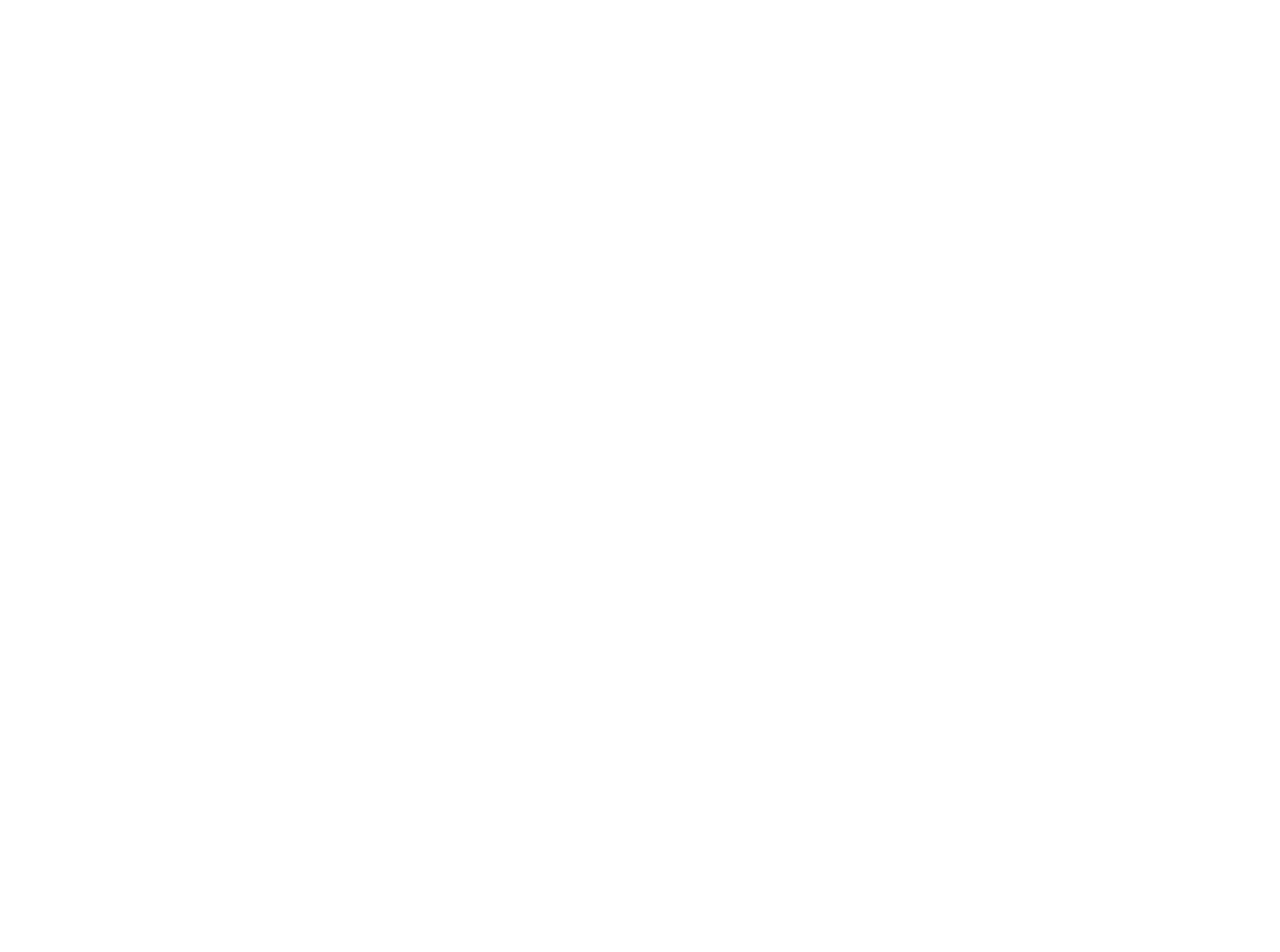
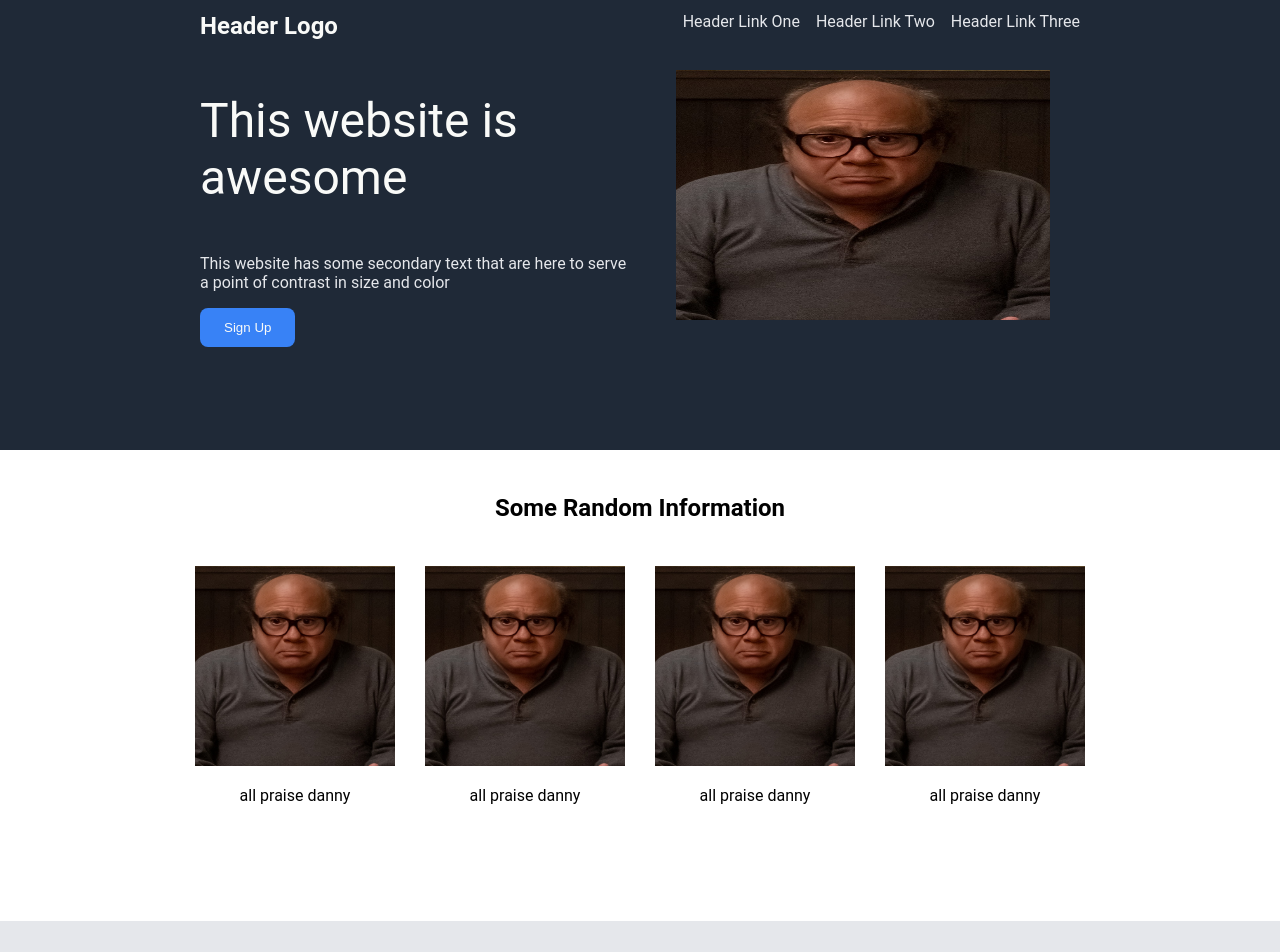
Before and after one commit to Lizzhan/landing-page, a plain HTML site: page index.html in a window 1280 px wide. Shown: the top 952 px of the page. Before the commit the page ends 800 px from the top, so only its background shows below. Drawn offline with Linux system fonts and the light colour scheme.

Commit message:
first draft completed

```diff
--- a/index.html
+++ b/index.html
@@ -1,4 +1,4 @@
-<!DOCTYPE html>
+  <!DOCTYPE html>
 <html>
     <head>
         <meta charset="UTF-8">
@@ -10,9 +10,78 @@
 
     <body>
 
+    <div class="section-one">
+
+      <div class="header">
+        <div class="logo">
+            Header Logo
+        </div>
+        <div class="links">
+          <a href="#">Header Link One</a>
+          <a href="#">Header Link Two</a>
+          <a href="#">Header Link Three</a>
+        </div>
+      </div>
+
+      <div class="hero">
+          <div class="hero-left">
+            <p class="hero-maintext">
+              This website is awesome
+            </p>
+            <p class="hero-secondarytext">
+              This website has some secondary text that are here to serve <br> a point of contrast in size and color
+            </p>
+            <button class="old-button">Sign Up</button>
+          </div>
+          <img class="widedanny" src="images/frank.jpg" height="250" width="450">
+      </div>
+    </div>
+
+    <div class="section-two">
+      <h2>Some Random Information</h2>
+
+      <div class="four-dannys">
+        <div class="info-imgs">
+          <img src="images/frank.jpg" alt="" height="200" width="200">
+          <p>all praise danny</p>
+        </div>
+        <div class="info-imgs">
+          <img src="images/frank.jpg" alt="" height="200" width="200">
+          <p>all praise danny</p>
+        </div>
+        <div class="info-imgs">
+          <img src="images/frank.jpg" alt="" height="200" width="200">
+          <p>all praise danny</p>
+        </div>
+        <div class="info-imgs">
+          <img src="images/frank.jpg" alt="" height="200" width="200">
+          <p>all praise danny</p>
+        </div>
+      </div>
+    </div>
+
+    <div class="section-three">
+      <p class="italiac">Mac: I'm gonna smash this (vase of flowers) over their goddam heads!
+        Dennis: Yes, Mac! Yes! I'm gonna blast them with this fire extinguisher!
+        Charlie: Okay, I'll toss hot soup in their faces.
+        Frank: I'm gonna pinch their dicks with this lobster.</p>
+        <h4>-Frank&Mac</h4>
+    </div>
+
+    <div class="section-four">
+      <div class="call-to-action">
+        <div class="section-four-text">
+          <h3>Call to action! It is time!</h3>
+          <p>Just sign up for this stupid petition so i can get my comission. I have mouths to feed. Mine</p>
+        </div>
+        <button class="new-button">Sign Up</button>
+      </div>
+    </div>
 
 
-
+    <footer>
+      <p>Copyright &copy; The Odin Project 2023</p>
+    </footer>
 
 
 
--- a/style.css
+++ b/style.css
@@ -0,0 +1,145 @@
+body {
+    font-family: 'Roboto', sans-serif;
+    margin:0;
+    padding:0;
+    display: flex;
+    flex-direction: column;
+    justify-content: center;
+}
+
+
+/*Section Two*/
+.section-one{
+    background-color: #1f2937;
+    padding-left: 200px;
+    padding-right: 200px;
+
+}
+
+a, .hero-secondarytext{
+    text-decoration: none;
+    color: #e5e7eb;
+    font-size: 16px;
+}
+
+.hero-maintext{
+    font-size: 48px;
+    font-weight: extra-bold;
+    color: #f9faf8;
+}
+
+.logo{
+    font-size: 24px;
+    font-weight: bold;
+    color: #f9faf8;
+}
+
+.old-button{
+    background-color: #3882f6;
+    color:#f9faf8;
+    border-radius: 8px ;
+    border: none;
+    padding-left: 24px;
+    padding-right: 24px;
+    padding-top: 12px;
+    padding-bottom: 12px;
+}
+
+.header, .hero{
+    display: flex;
+    justify-content: space-between;
+}
+
+.header{
+    padding-top: 12px;
+}
+
+.links{
+    display: flex;
+    justify-content: space-evenly;
+    gap: 16px;
+}
+
+.hero{
+    padding-top: 100p;
+    padding-bottom: 100px;
+    align-items: center;
+}
+
+.widedanny{
+    padding: 30px;
+}
+
+
+/*Section Two*/
+.section-two{
+    text-align: center;
+    padding-left: 200px;
+    padding-right: 200px;
+
+}
+
+h2{
+    padding: 24px;
+}
+.four-dannys{
+    display: flex;
+    justify-content: center;
+    gap: 30px;
+    margin-bottom: 100px;
+}
+
+/*Section Three*/
+.section-three{
+    background-color:#e5e7eb;
+    text-align: center;
+    padding-left: 200px;
+    padding-right: 200px;
+    padding-top: 100px;
+    padding-bottom: 100px;
+
+}
+
+.italiac{
+    font-size: 36px;
+    font-weight: light;
+    font-style: italic;
+    color: #1f2937;
+}
+h4{
+    text-align: right;
+}
+
+/*Section Four*/
+.section-four{
+    padding-left: 200px;
+    padding-right: 200px;
+    padding-top: 100px;
+    padding-bottom: 100px;
+}
+
+.call-to-action{
+    background-color: #3882f6;
+    display: flex;
+    justify-content: space-evenly;
+    align-items: center ;
+    color: #f9faf8  ;
+}
+
+.new-button{
+    background-color: #3882f6;
+    color:#f9faf8;
+    border-radius: 8px ;
+    padding-left: 24px;
+    padding-right: 24px;
+    padding-top: 12px;
+    padding-bottom: 12px;
+    border: solid;
+}
+
+/*Footer*/
+footer{
+    background-color: #1f2937;
+    color:#e5e7eb;
+    text-align: center;
+}
```
Also changed, not shown: fonts.png (added), images/frank 2.png (added), images/frank.jpg (added), sampleimage.png (added).
